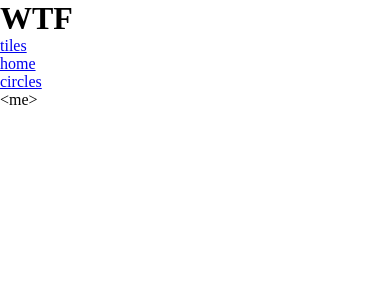
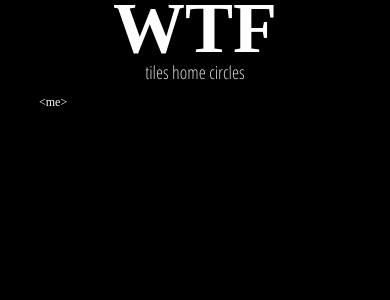
Before and after one commit to andrecowie/WTF, a Flask app: page /home in a window 390 px wide. Shown: the top 300 px of the page. Run offline with Flask 2, Linux system fonts and the light colour scheme.

Commit message:
Pull this shit on both work often

```diff
--- a/static/css/home.css
+++ b/static/css/home.css
@@ -55,7 +55,7 @@
         margin: 0 0 0 0;
     }
     span{
-        white-space: pre;
+        white-space: pre-line;
         display: inline;
         font-family: Hack;
         font-size: 0.5em;
@@ -65,9 +65,126 @@
 }
 
 @media (max-width: 600px){
+    body {
+        background-color: #000000;
+        text-align: center;
+        font-size: 1.5em;
+    }
 
+    div.header{
+        opacity:0;
+    }
+
+    .header h1.wtf {
+        position: relative;
+        opacity: 1;
+        color: #ffffff;
+        font-family: Hack;
+        line-height: 80%;
+        font-size: 3em;
+    }
+
+    ul.apps {
+        opacity: 1;
+        display: inline;
+        font-family: 'Open Sans Condensed';
+        font-size: 0.75em;
+    }
+
+    li {
+        display: inline;
+    }
+
+    .header a{
+        text-decoration: none;
+        color: #DADADA;
+        display: inline;
+    }
+
+    .content{
+        position: relative;
+        text-align: left;
+        opacity: 0;
+        display: inline-block;
+        width: 80%;
+        height: 100%;
+    }
+    .me{
+        display: inline;
+        font-family: Hack;
+        font-size: 0.5em;
+        color: #ffffff;
+        margin: 0 0 0 0;
+    }
+    span{
+        white-space: pre-line;
+        display: inline;
+        font-family: Hack;
+        font-size: 0.5em;
+        color: #ffffff;
+        margin: 0 0 0 0;
+    }
 }
 
 @media (max-width: 1280px){
 
+    body {
+        background-color: #000000;
+        text-align: center;
+        font-size: 1.5em;
+    }
+
+    div.header{
+        opacity:0;
+    }
+
+    .header h1.wtf {
+        position: relative;
+        opacity: 1;
+        color: #ffffff;
+        font-family: Hack;
+        line-height: 80%;
+        font-size: 3em;
+    }
+
+    ul.apps {
+        opacity: 1;
+        display: inline;
+        font-family: 'Open Sans Condensed';
+        font-size: 0.75em;
+    }
+
+    li {
+        display: inline;
+    }
+
+    .header a{
+        text-decoration: none;
+        color: #DADADA;
+        display: inline;
+    }
+
+    .content{
+        position: relative;
+        text-align: left;
+        opacity: 0;
+        display: inline-block;
+        width: 80%;
+        height: 100%;
+    }
+    .me{
+        display: inline;
+        font-family: Hack;
+        font-size: 0.5em;
+        color: #ffffff;
+        margin: 0 0 0 0;
+    }
+    span{
+        white-space: pre-line;
+        display: inline;
+        font-family: Hack;
+        font-size: 0.5em;
+        color: #ffffff;
+        margin: 0 0 0 0;
+    }
 }
--- a/static/js/home.js
+++ b/static/js/home.js
@@ -6,7 +6,7 @@ $(document).ready(function() {
 
     function myMessage(){
         $('#story').typed({
-            strings: ["Hello."],
+            strings: ["Hello.", "There is something stopping humanity from being totally equal.","I believe the best future for us can be achieved by trying our hardest collectively to minimize the two biggest problems we face in our society.","Greed.","and","Scarcity.","The smaller these problems become, the more equal we will become collectively.","How can we make these problems smaller?"],
             backDelay: 500,
             typeSpeed: 30,
             backSpeed: 30,
@@ -20,6 +20,25 @@ $(document).ready(function() {
     function startMessage(){
         $('.content').animate({opacity:"+1"}, 2000);
         setTimeout(myMessage, 3000);
+	setTimeout(inputPlease, 55000);
+    };
+
+    function inputPlease(){
+	var x = document.createElement("form");
+        x.setAttribute('method',"post");
+        x.setAttribute('action',"/");
+        x.setAttribute('id', "formsend");
+
+        var y = document.createElement("input");
+        y.setAttribute('type', "text");
+        y.setAttribute('placeholder', "any input");
+        y.setAttribute('name', "input");
+        y.style.background = "black";
+        y.style.color = "white";
+        y.style.border = "0";
+	y.style.textAlign = "center";
+        x.appendChild(y);
+        document.getElementsByTagName('body')[0].appendChild(x);
     };
 
     setTimeout(startMessage, 3000);
```
